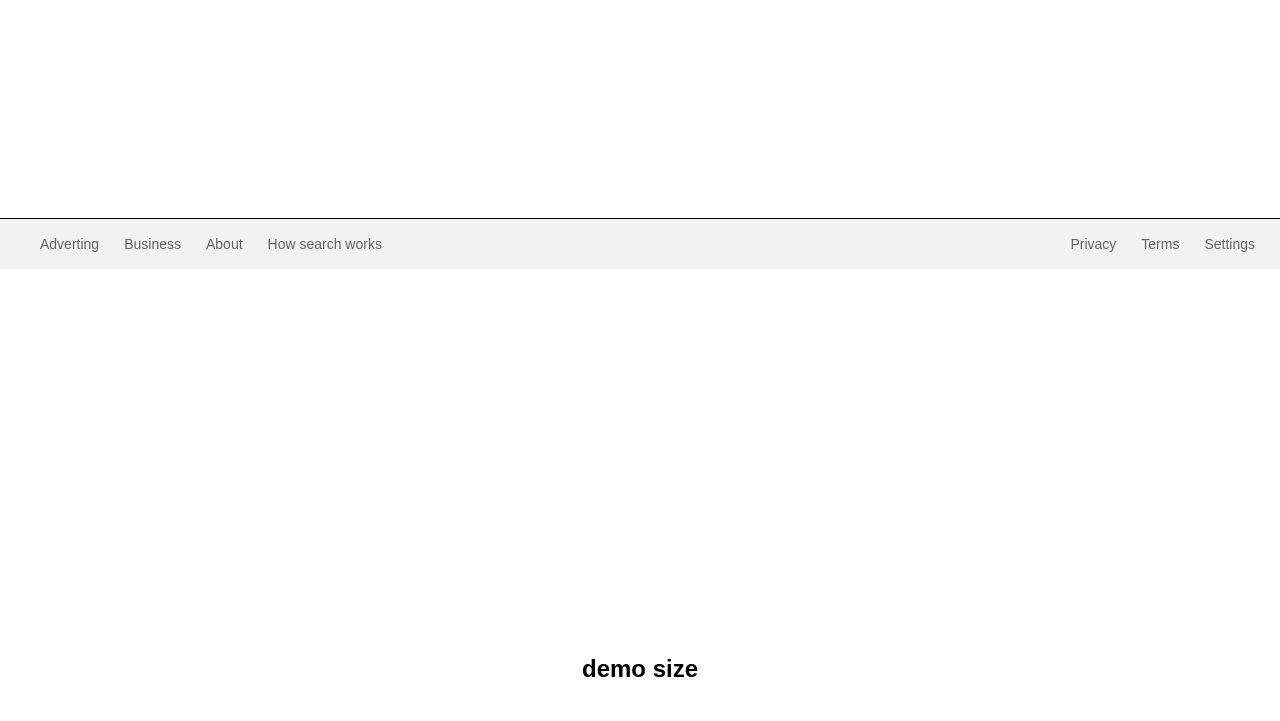
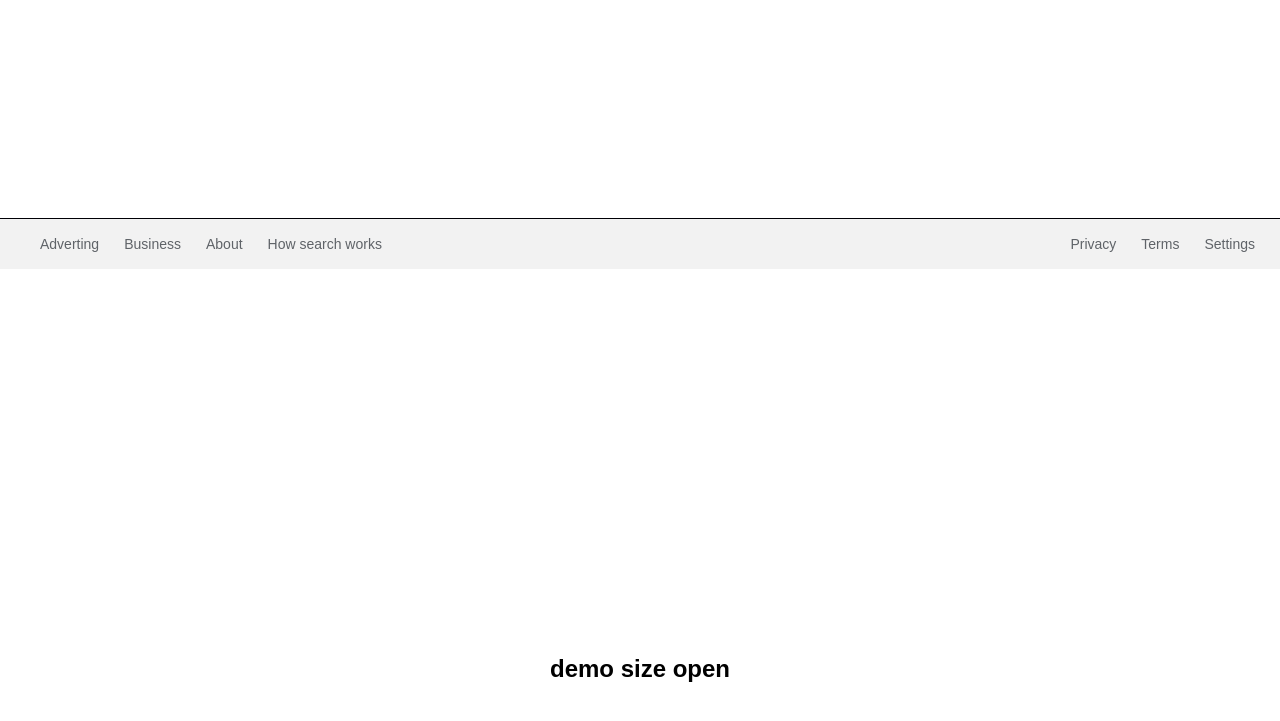
Before and after one commit to IsmitaRoy50/new-folder-1, a plain HTML site: page index.html in a window 1280 px wide. Shown: the part 531-1252 px from the top of the page. Drawn offline with Linux system fonts and the light colour scheme.

Commit message:
new data

```diff
--- a/index.html
+++ b/index.html
@@ -51,7 +51,7 @@
             </div>
     </section>
     <section>
-        <h1>demo size</h1>
+        <h1>demo size open</h1>
     </section>
 </body>
 </html>
```
